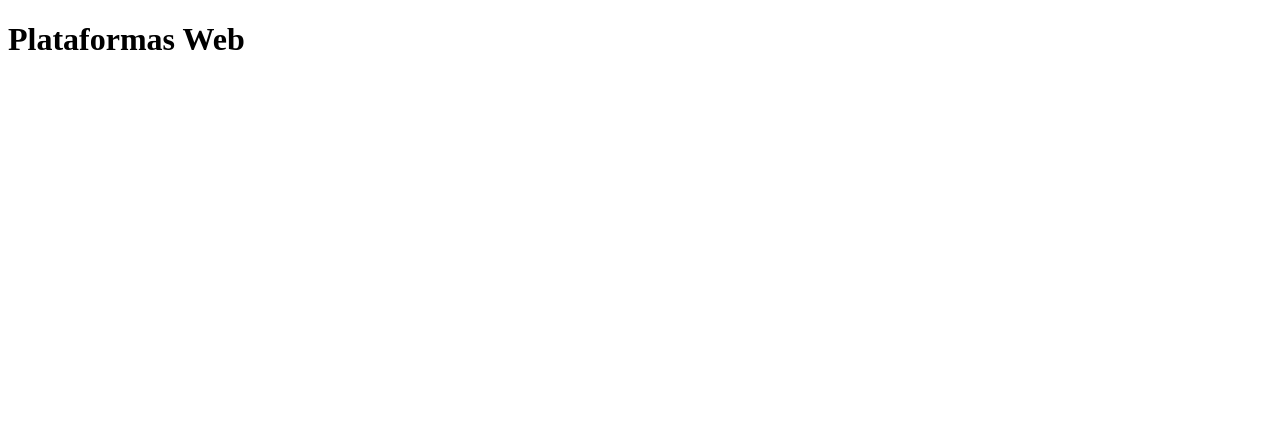
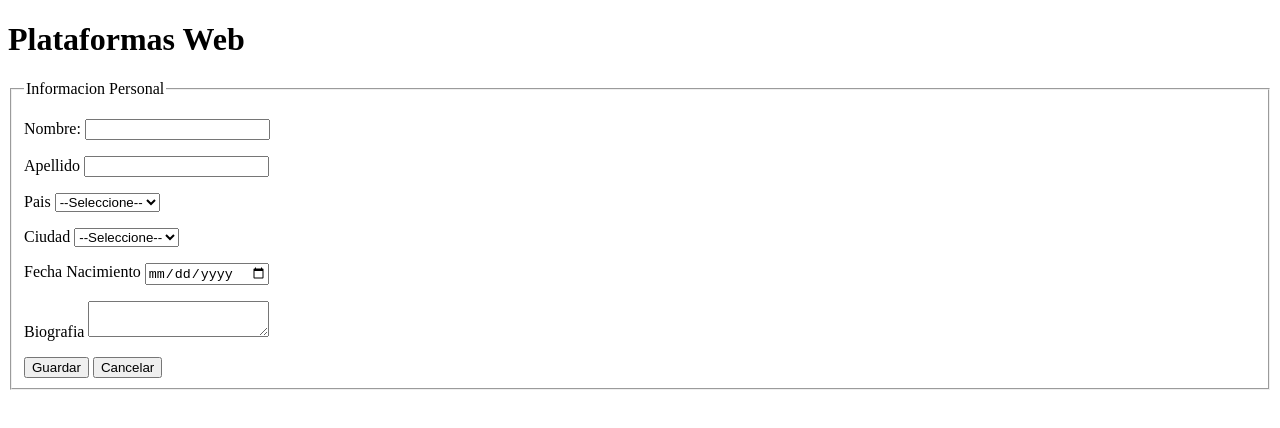
Before and after one commit to dasmorphy/P59-Plataformas_Web, a plain HTML site: page Code/index.html in a window 1280 px wide. Drawn offline with Linux system fonts and the light colour scheme.

Commit message:
Update index.html

```diff
--- a/Code/index.html
+++ b/Code/index.html
@@ -5,11 +5,57 @@
     <meta charset="UTF-8">
     <meta http-equiv="X-UA-Compatible" content="IE=edge">
     <meta name="viewport" content="width=device-width, initial-scale=1.0">
-    <title>Plataformas Web</title>
+    <title>Daniel Males Williams</title>
+    <link rel="stylesheet" href="./css/styles.css">
+
+
 </head>
 
 <body>
     <h1>Plataformas Web</h1>
+
+    <fieldset>
+        <legend>Informacion Personal</legend>
+        <p>
+            <label>Nombre:</label>
+
+            <input type="text">
+        </p>
+        <p>
+            <label>Apellido</label>
+            <input type="text">
+        </p>
+        <p>
+            <label>Pais</label>
+            <select>Seleccione
+                <option value="" disabled selected>--Seleccione--</option>
+                <option value="Ecuador">Ecuador</option>
+                <option value="Argentina">Argentina</option>
+                <option value="Mexico">Mexico</option>
+            </select>
+        </p>
+        <p>
+            <label>Ciudad</label>
+            <select>Seleccione
+                <option value="" disabled selected>--Seleccione--</option>
+                <option value="Guayaquil">Guayaquil</option>
+                <option value="Machala">Machala</option>
+                <option value="Cuenca">Cuenca</option>
+            </select>
+        </p>
+        <p>
+            <label>Fecha Nacimiento</label>
+            <input type="date" name="" id="">
+        </p>
+        <p>
+            <label>Biografia</label>
+            <textarea></textarea>
+
+        </p>
+        <button>Guardar</button>
+        <button>Cancelar</button>
+    </fieldset>
+
 </body>
 
 </html>
```
